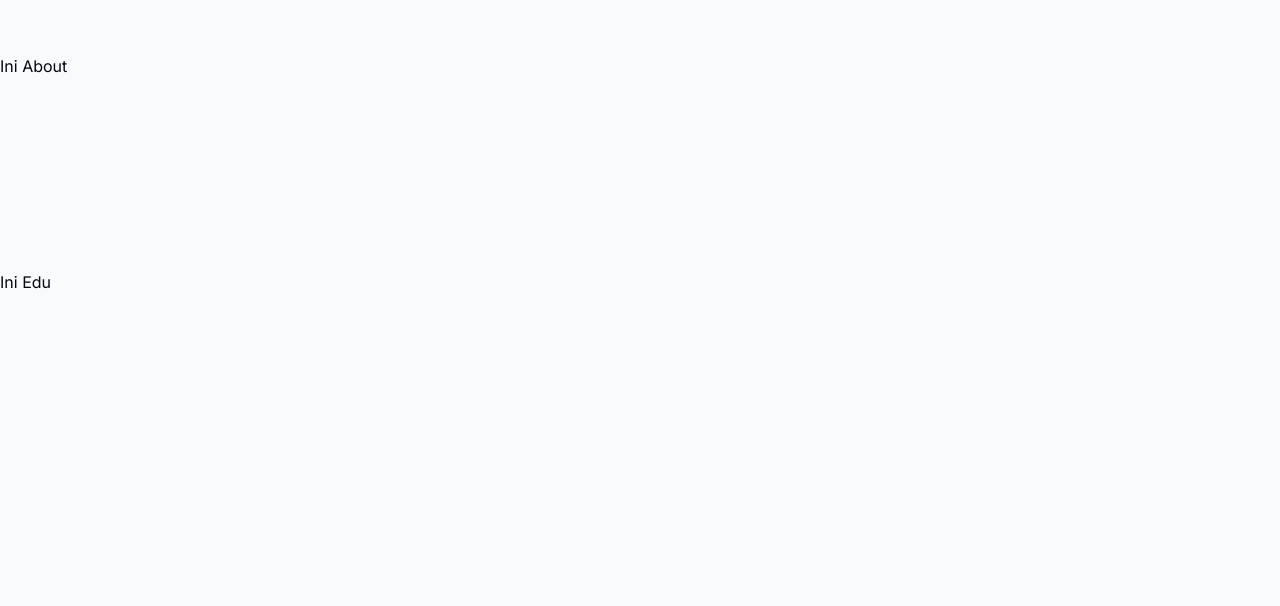
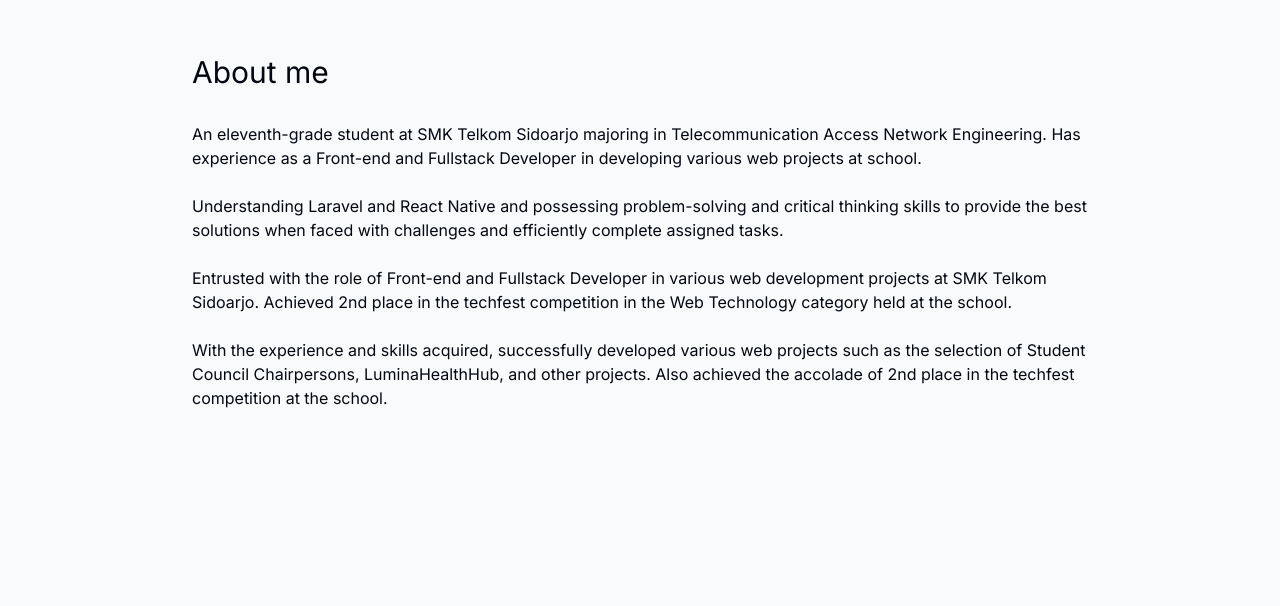
Before and after one commit to masyhudiaffandi/portofolio-next-js, a Next.js app: page / in a window 1280 px wide. Shown: the part 938-1544 px from the top of the page. Built offline with nearby package versions, Linux system fonts and the light colour scheme.

Commit message:
feat: about me

```diff
--- a/app/components/about.tsx
+++ b/app/components/about.tsx
@@ -3,8 +3,22 @@
 const About = () => {
     return (
         <section id="about">
-            <div className="pt-[24vh]">
-                <h1>Ini About</h1>
+            <div className="pt-[24vh] px-48">
+                <div className="title mb-8">
+                    <h1 className="text-3xl">About me</h1>
+                </div>
+                <div className="text">
+                    <div className="paragraph">
+                        <p>An eleventh-grade student at SMK Telkom Sidoarjo majoring in Telecommunication Access Network Engineering. Has experience as a Front-end and Fullstack Developer in developing various web projects at school.
+                        <br />
+                        <br />
+                        Understanding Laravel and React Native and possessing problem-solving and critical thinking skills to provide the best solutions when faced with challenges and efficiently complete assigned tasks.
+                        <br /><br />
+                        Entrusted with the role of Front-end and Fullstack Developer in various web development projects at SMK Telkom Sidoarjo. Achieved 2nd place in the techfest competition in the Web Technology category held at the school. <br /><br />
+                        With the experience and skills acquired, successfully developed various web projects such as the selection of Student Council Chairpersons, LuminaHealthHub, and other projects. Also achieved the accolade of 2nd place in the techfest competition at the school.
+                        </p>
+                    </div>
+                </div>
             </div>
         </section>
     )
--- /dev/null
+++ b/app/lib/about.ts
@@ -0,0 +1,5 @@
+const about = [
+    {
+        'message' : ''
+    }
+]
--- a/package.json
+++ b/package.json
@@ -13,7 +13,7 @@
     "@fortawesome/free-brands-svg-icons": "^6.5.1",
     "@fortawesome/free-solid-svg-icons": "^6.5.1",
     "@fortawesome/react-fontawesome": "^0.2.0",
-    "next": "14.0.4",
+    "next": "^14.1.1-canary.3",
     "react": "^18",
     "react-dom": "^18"
   },
```
Also changed, not shown: 2 other files (tests, documents, lock files or other folders).
